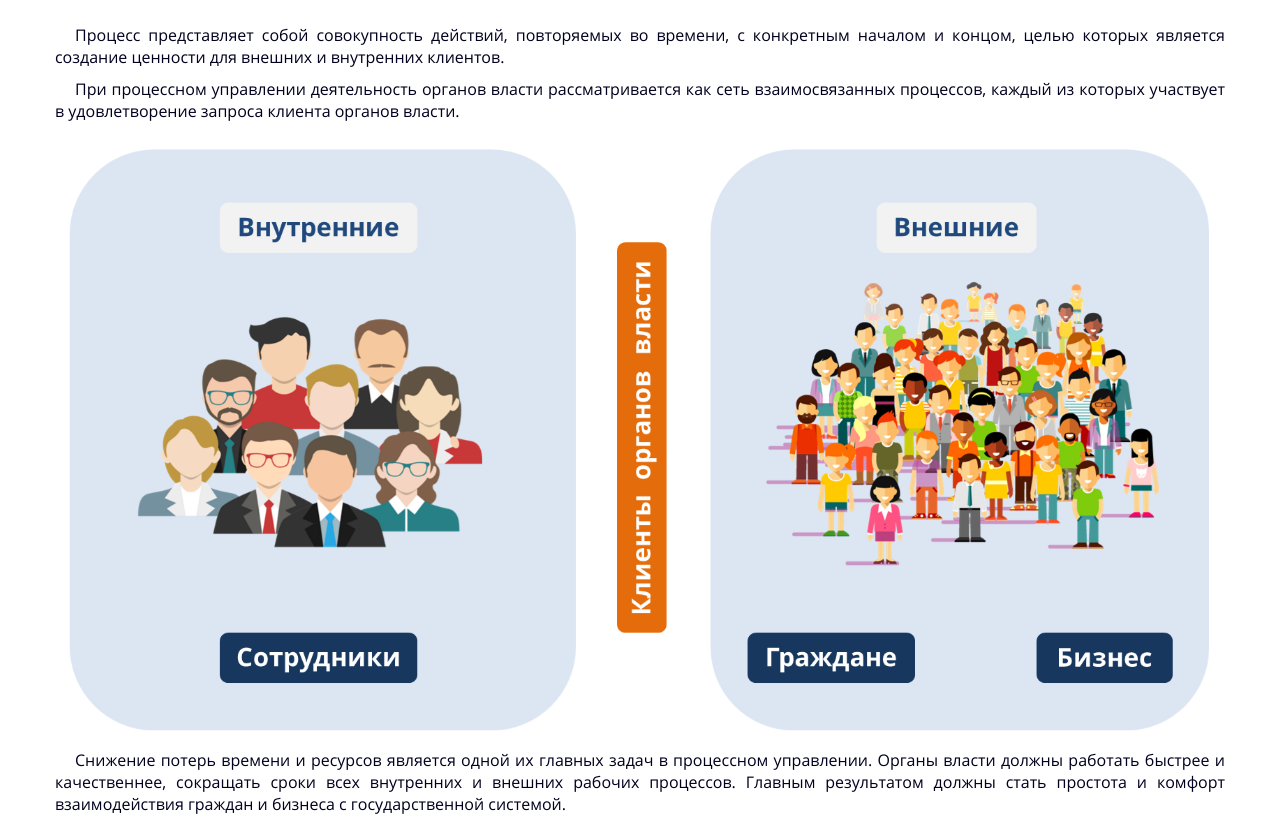
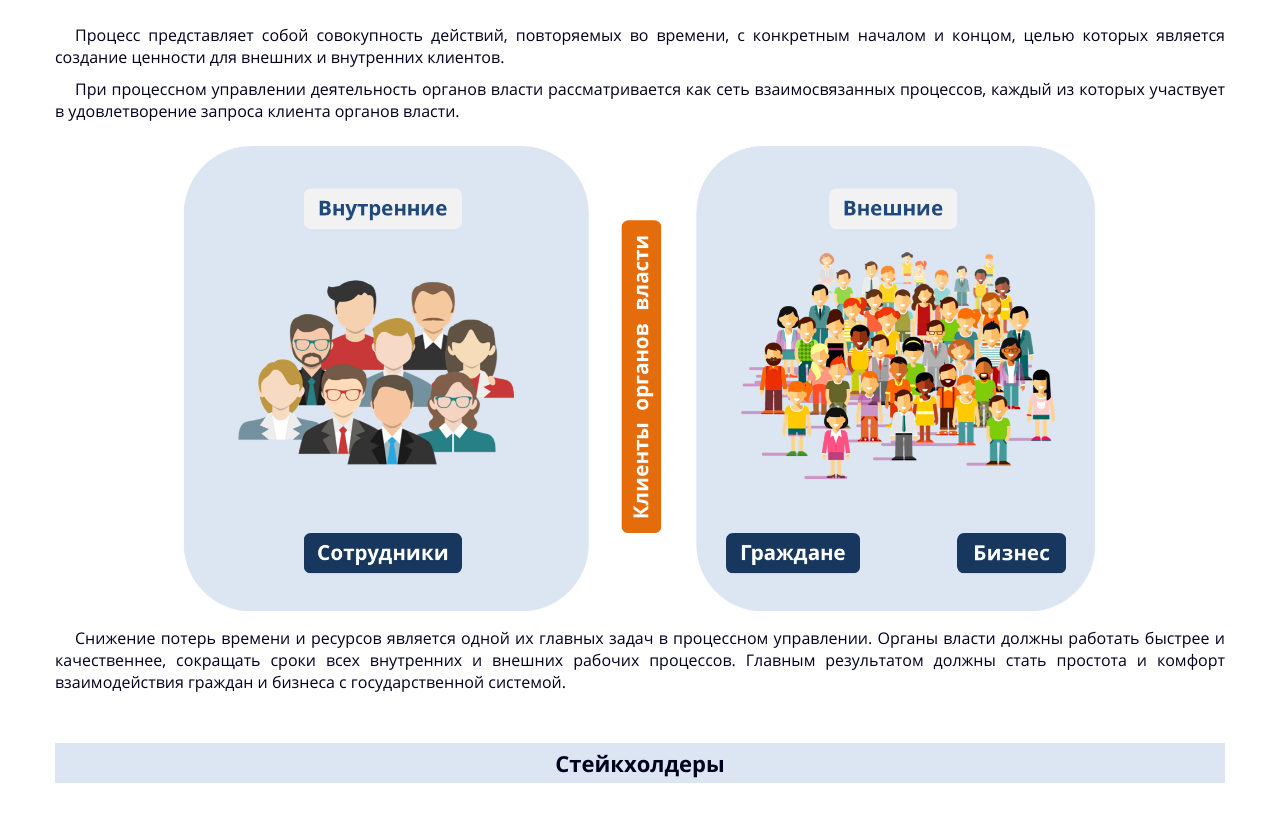
Before and after one commit to 89YAMAL/PortalOfIdea, a plain HTML site: page sections/aboutPortal.html in a window 1280 px wide. Shown: the part 380-1198 px from the top of the page. Drawn offline with Linux system fonts and the light colour scheme; files whose address does not match are found by name.

Commit message:
Add files via upload

```diff
--- a/js/script.js
+++ b/js/script.js
@@ -188,7 +188,7 @@ const stakeholderbar = new Chart(ctx_4, {
         fill: false,
         backgroundColor: [
            'rgba(255, 99, 132, 0.8)',
-           'rgb(255, 205, 86, 0.8)',
+           'rgb(255, 159, 64, 0.8)',
            'rgb(255, 205, 86, 0.8)',
            'rgb(255, 205, 86, 0.8)',
            'rgb(255, 205, 86, 0.8)',
--- a/sections/aboutPortal.css
+++ b/sections/aboutPortal.css
@@ -260,9 +260,14 @@ body {
   background-color: white;
 }
 
+.picture_container {
+  text-align: center;
+}
+
 .picture {
-  width: 100%;
+  width: 80%;
   background-color: white;
+  text-align: center;
 }
 
 .stakeholder_text {
--- a/sections/aboutPortal.html
+++ b/sections/aboutPortal.html
@@ -62,7 +62,9 @@
       <p style="text-indent: 20px; text-align: justify;">Процесс представляет собой совокупность действий, повторяемых во времени, с конкретным началом и концом, целью которых является создание ценности для внешних и внутренних клиентов.</p>
       <p style="text-indent: 20px; text-align: justify;">При процессном управлении деятельность органов власти рассматривается как сеть взаимосвязанных процессов, каждый из которых участвует в удовлетворение запроса клиента органов власти.</p>
     </div>
-    <img src="../images/222.png" class="picture">
+    <div class="picture_container">
+      <img src="../images/222.png" class="picture">
+    </div>
     <div class="process_text">
       <p style="text-indent: 20px; text-align: justify;">Cнижение потерь времени и ресурсов является одной их главных задач в процессном управлении. Органы власти должны работать быстрее и качественнее, сокращать сроки всех внутренних и внешних рабочих процессов. Главным результатом должны стать простота и комфорт взаимодействия граждан и бизнеса с государственной системой.</p>
     </div>
```
